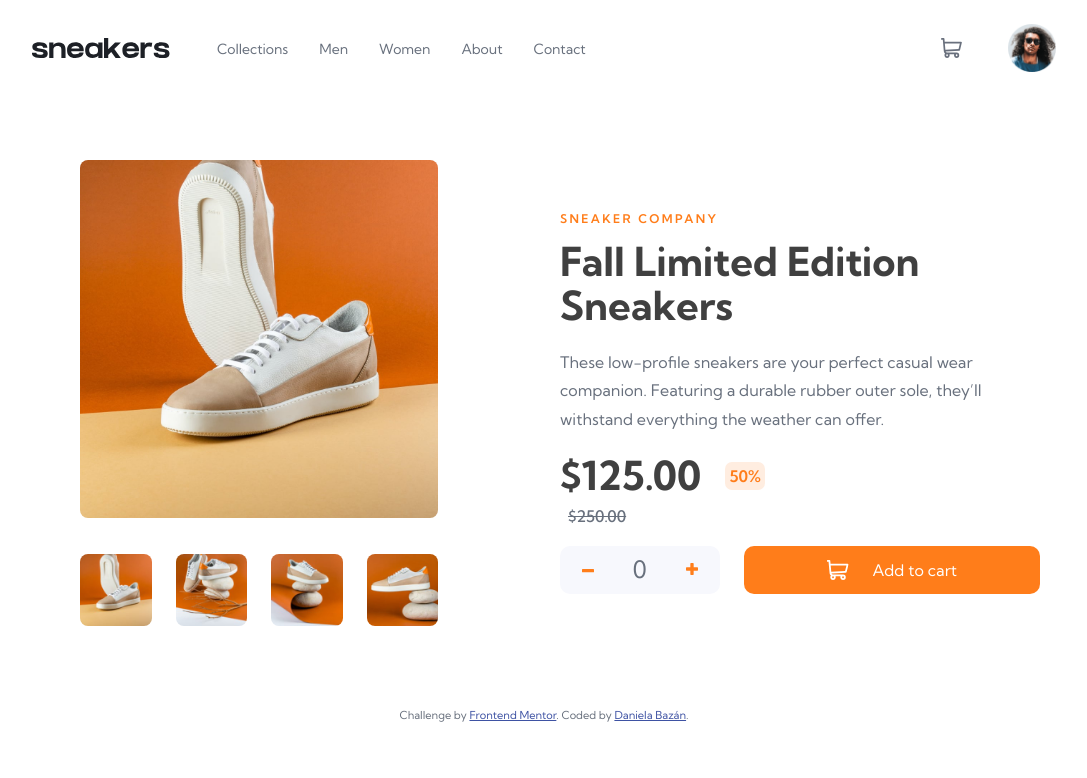
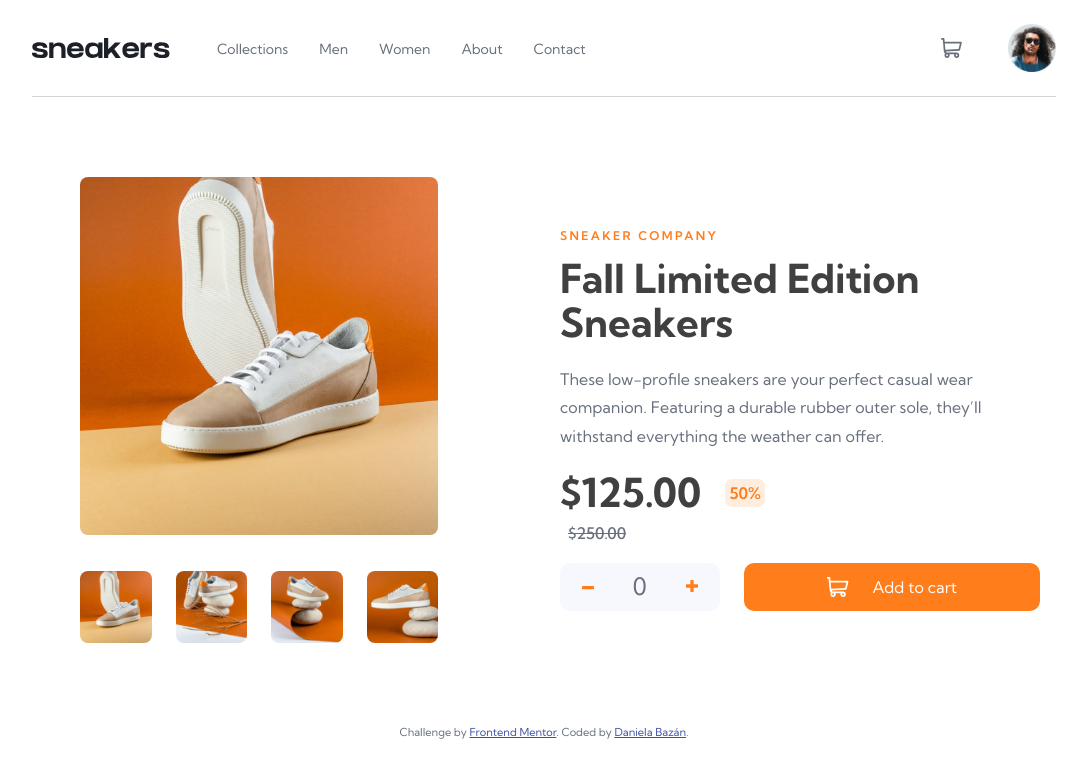
Before and after one commit to danielaebazan/ecommerce-product-page-main, a plain HTML site: page index.html in a window 1280 px wide. Shown: the whole page, without its empty margins (96-1183 px from the left). Drawn offline with Linux system fonts and the light colour scheme.

Commit message:
nav underline

```diff
--- a/index.css
+++ b/index.css
@@ -402,7 +402,11 @@ button {
     width: auto;
     height: auto;
     margin: 1rem 8rem;
+    padding-bottom: 1rem;
+    border-bottom: solid 0.2px lightgray;
 }
+
+
 
 .primary-navigation {
     --gap: clamp(.7rem, 3vw, 1.5rem);
```
Also changed, not shown: solution-images/image-1.png, solution-images/image-3.png, 1 other file.
